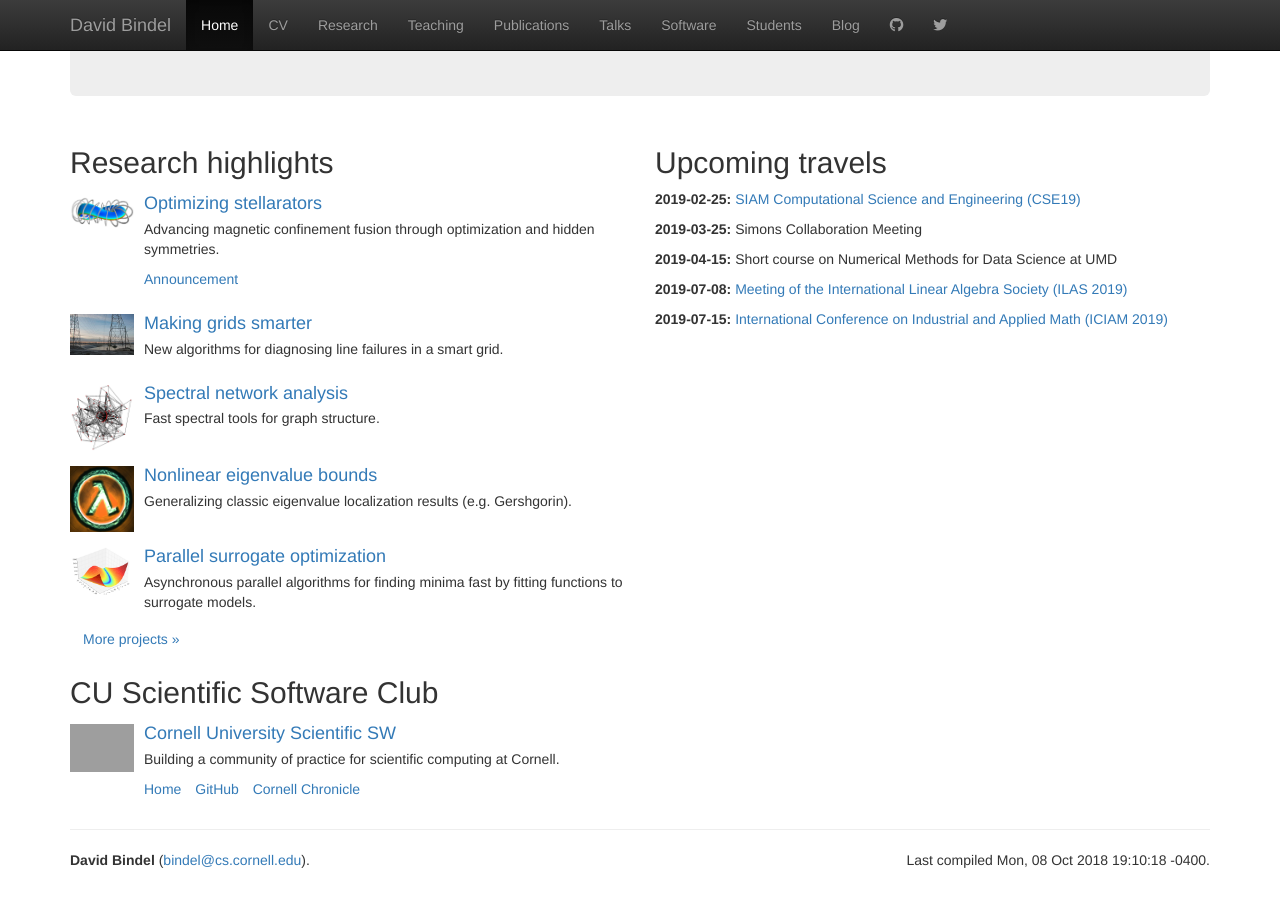
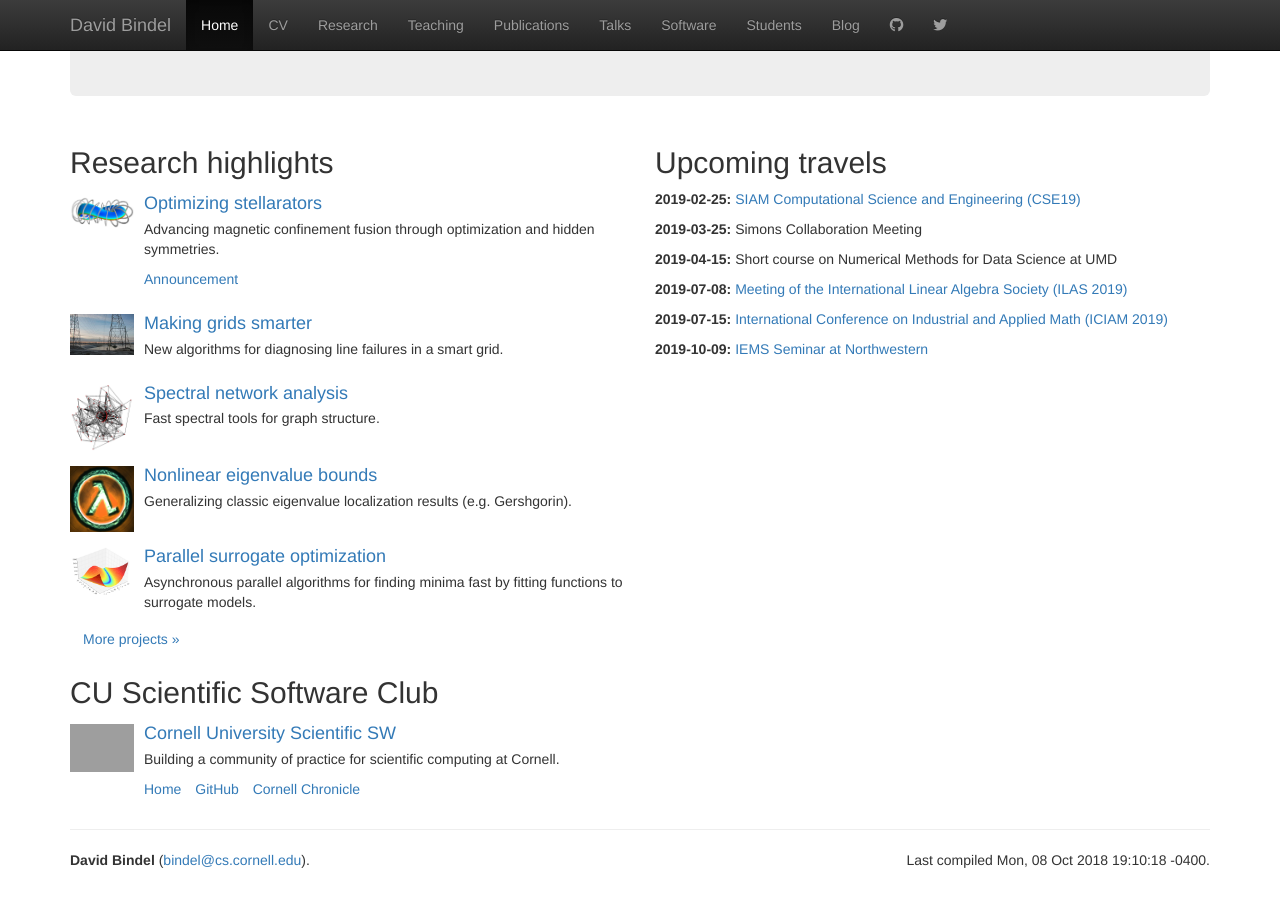
Before and after one commit to dbindel/cornell_web, a Jekyll site: the page built from index.html, in a window 1280 px wide and 900 px high, scrolled down 530 px. Built offline with Jekyll 4.4.1, drawn with Linux system fonts in a browser that asks for light colours; nearby versions of some CDN libraries; grey boxes are pictures that could not be loaded.

Commit message:
Update travel notes.

```diff
--- a/_data/travel.yml
+++ b/_data/travel.yml
@@ -90,6 +90,10 @@
   text: Workshop on Approximation Theory and Machine Learning
   url: http://www.math.purdue.edu/calendar/conferences/machinelearning/
 -
+  date: 2019-10-09
+  text: IEMS Seminar at Northwestern
+  url: https://www.mccormick.northwestern.edu/industrial/events/?eid=541222
+-
   date: 2019-02-25
   text: SIAM Computational Science and Engineering (CSE19)
   url: https://www.siam.org/Conferences/CM/Main/cse19
```
